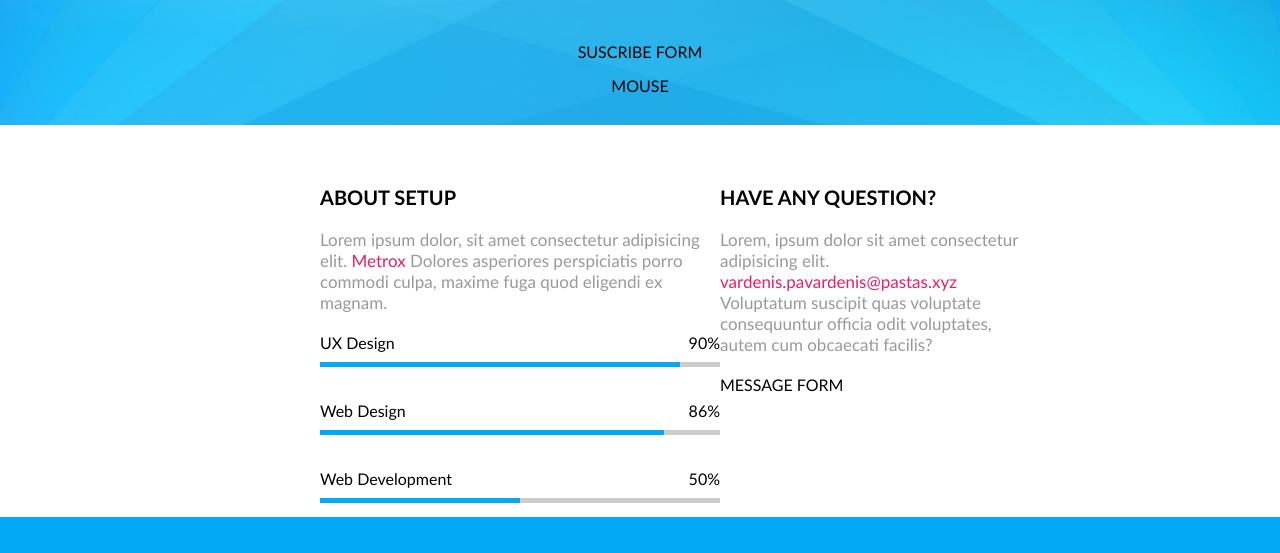
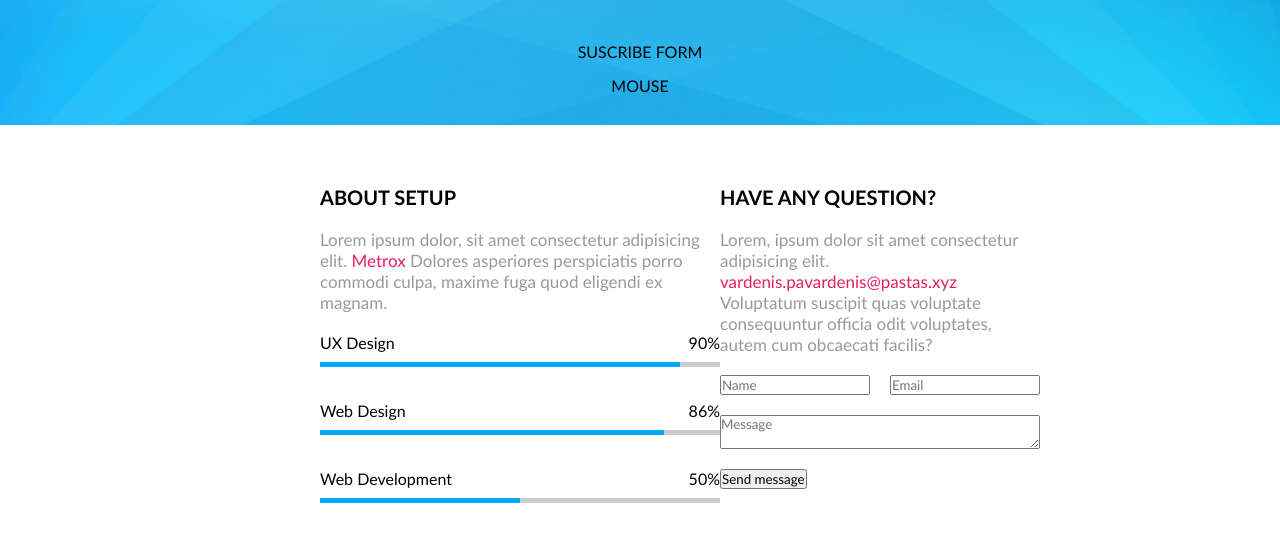
Before and after one commit to ModestaLiatuke/6-coming-soon, a website: page index.html in a window 1280 px wide. Shown: the part 399-952 px from the top of the page. Drawn offline with Linux system fonts and the light colour scheme.

Commit message:
Initial message form

```diff
--- a/CSS/base/layout.css
+++ b/CSS/base/layout.css
@@ -1,8 +1,7 @@
 .container {
     display: inline-block;
     width: 100%;
-    padding-top: 60px;
-    padding-bottom: 0px;
+    padding: 60px 0;
 }
 .container > .row-long {
     display: inline-block;
--- a/CSS/components/form.css
+++ b/CSS/components/form.css
@@ -0,0 +1,17 @@
+.form {
+}
+.form > * {
+    margin-bottom: 20px;
+}
+.form > *:last-child {
+    margin-bottom: 0;
+}
+.form >input {
+    width: calc(50% - 10px);
+}
+.form > input:last-of-type {
+    float: right;
+}
+.form > textarea {
+    width: 100%;
+}
--- a/CSS/pages/home.css
+++ b/CSS/pages/home.css
@@ -36,6 +36,7 @@
     height: 50px;
     margin-bottom: 45px;
     object-fit: contain;
+    object-position: center;
 
 }
 .hero .main-title {
--- a/index.html
+++ b/index.html
@@ -1,5 +1,6 @@
 <!DOCTYPE html>
 <html lang="en">
+
 <head>
     <meta charset="UTF-8">
     <meta http-equiv="X-UA-Compatible" content="IE=edge">
@@ -15,6 +16,7 @@
     <link rel="stylesheet" href="./CSS/pages/home.css">
 
 </head>
+
 <body>
     <section class="container bg-primary hero">
         <div class="row-short">
@@ -83,7 +85,12 @@
             <div class="column right">
                 <h2 class="content-title">Have any question?</h2>
                 <p class="content-description">Lorem, ipsum dolor sit amet consectetur adipisicing elit.<a class="link" href="mailto:vardenis.pavardenis@pastas.xyz"> vardenis.pavardenis@pastas.xyz </a> Voluptatum suscipit quas voluptate consequuntur officia odit voluptates, autem cum obcaecati facilis?</p>
-            <form class="form">MESSAGE FORM</form>
+                <form class="form">
+                    <input type="text" placeholder="Name" required autocomplete="name">
+                    <input type="email" placeholder="Email" required autocomplete="email">
+                    <textarea name="" id="" placeholder="Message" required autocomplete="off"></textarea>
+                    <button type="submit">Send message</button>
+                </form>
             </div>
     </main>
     <footer class="container bg-primary">
@@ -95,4 +102,5 @@
         </div>
     </footer>
 </body>
+
 </html>
```
Lines whose indentation alone changed are shown as unchanged.
